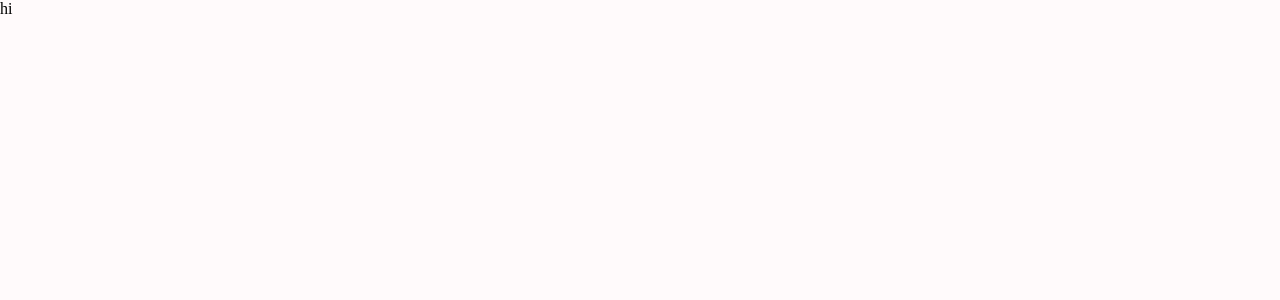
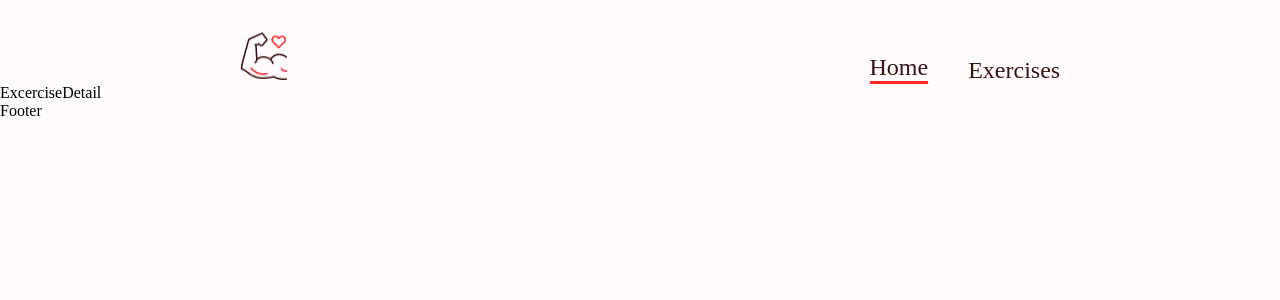
Before and after one commit to Pannu786/gym_app, a React (Create React App) app: page /exercise/1 in a window 1280 px wide. Shown: the top 300 px of the page. Built offline with nearby package versions, Linux system fonts and the light colour scheme.

Commit message:
initial navbar cmp setup dne

```diff
--- a/src/App.js
+++ b/src/App.js
@@ -1,7 +1,23 @@
+import { Route, Routes } from 'react-router-dom';
+import { Box } from '@mui/material';
+
 import './App.css';
+import ExerciseDetail from './pages/ExcerciseDetail';
+import Home from './pages/Home';
+import Navbar from './components/Navbar';
+import Footer from './components/Footer';
 
 function App() {
-  return <div className=''>hi</div>;
+  return (
+    <Box width='400' sx={{ width: { xl: '1488px' } }} m='auto'>
+      <Navbar />
+      <Routes>
+        <Route path='/' element={<Home />}></Route>
+        <Route path='/exercise/:id' element={<ExerciseDetail />}></Route>
+      </Routes>
+      <Footer />
+    </Box>
+  );
 }
 
 export default App;
--- /dev/null
+++ b/src/components/Footer.js
@@ -0,0 +1,6 @@
+
+const Footer = () => {
+  return <div>Footer</div>;
+};
+
+export default Footer;
--- /dev/null
+++ b/src/components/Navbar.js
@@ -0,0 +1,44 @@
+import React from 'react';
+
+import { Link } from 'react-router-dom';
+import { Stack } from '@mui/material';
+
+import Logo from '../assets/images/Logo.png';
+
+const Navbar = () => {
+  return (
+    <Stack
+      direction='row'
+      justifyContent='space-around'
+      sx={{ gap: { sm: '122px', xs: '40px' }, mt: { sm: '32px', xs: '20px' } }}
+    >
+      <Link to='/'>
+        <img
+          src={Logo}
+          alt='logo'
+          style={{ width: '48px', height: '48px', margin: '0 20px' }}
+        />
+      </Link>
+      <Stack direction='row' gap='40px' fontSize='24px' alignItems='flex-end'>
+        <Link
+          to='/'
+          style={{
+            textDecoration: 'none',
+            color: '#3A1212',
+            borderBottom: '3px solid #FF2625',
+          }}
+        >
+          Home
+        </Link>
+        <a
+          href='#exercises'
+          style={{ textDecoration: 'none', color: '#3A1212' }}
+        >
+          Exercises
+        </a>
+      </Stack>
+    </Stack>
+  );
+};
+
+export default Navbar;
--- a/src/index.js
+++ b/src/index.js
@@ -1,11 +1,14 @@
 import React from 'react';
 import ReactDOM from 'react-dom/client';
+import { BrowserRouter } from 'react-router-dom';
 
 import App from './App';
 
 const root = ReactDOM.createRoot(document.getElementById('root'));
 root.render(
-  <React.StrictMode>
-    <App />
-  </React.StrictMode>
+  <BrowserRouter>
+    <React.StrictMode>
+      <App />
+    </React.StrictMode>
+  </BrowserRouter>
 );
--- /dev/null
+++ b/src/pages/ExcerciseDetail.js
@@ -0,0 +1,5 @@
+const ExcerciseDetail = () => {
+  return <div>ExcerciseDetail</div>;
+};
+
+export default ExcerciseDetail;
--- /dev/null
+++ b/src/pages/Home.js
@@ -0,0 +1,5 @@
+const Home = () => {
+  return <div>Home</div>;
+};
+
+export default Home;
```
